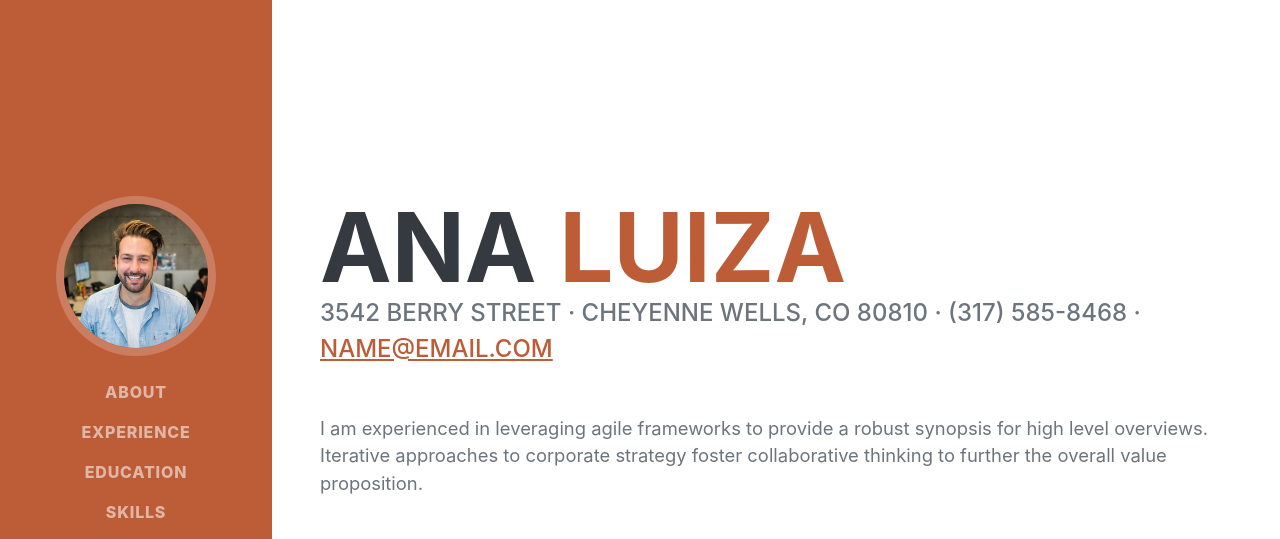
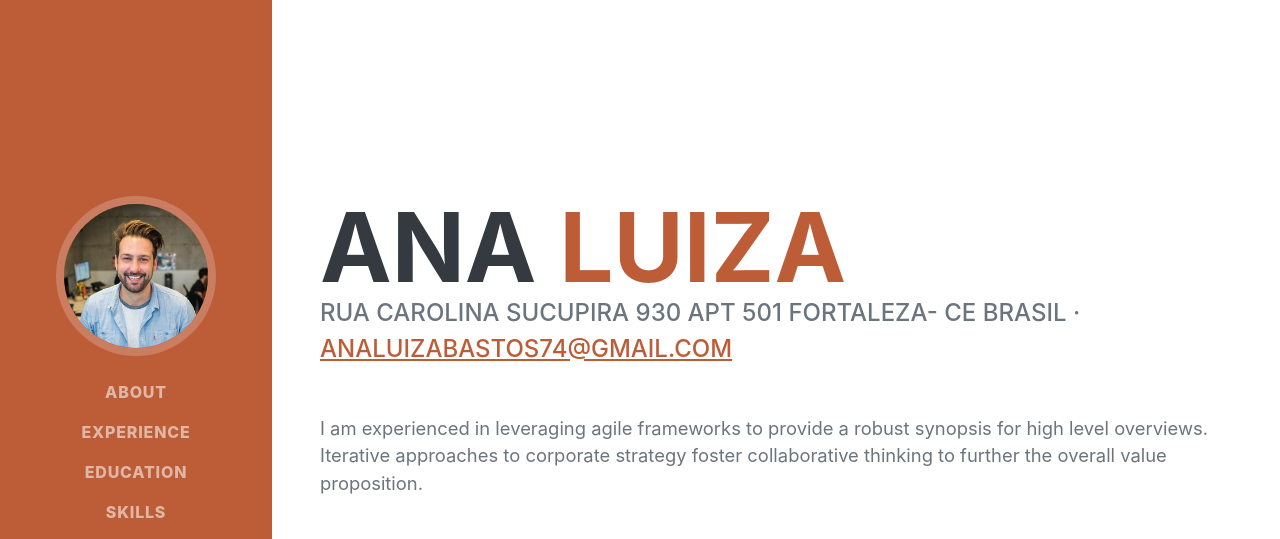
Before and after one commit to AnaLuiza74/AnaLuiza74.github.io, a plain HTML site: page index.html in a window 1280 px wide. Shown: the top 539 px of the page. Drawn offline with nearby package versions, Linux system fonts and the light colour scheme; a web font is replaced by a local one.

Commit message:
index.html
alteração no e mail

```diff
--- a/index.html
+++ b/index.html
@@ -44,8 +44,8 @@
                         <span class="text-primary">Luiza</span>
                     </h1>
                     <div class="subheading mb-5">
-                        3542 Berry Street · Cheyenne Wells, CO 80810 · (317) 585-8468 ·
-                        <a href="mailto:name@email.com">name@email.com</a>
+                        Rua Carolina Sucupira 930 apt 501 Fortaleza- CE Brasil ·
+                        <a href="mailto:name@email.com">analuizabastos74@gmail.com</a>
                     </div>
                     <p class="lead mb-5">I am experienced in leveraging agile frameworks to provide a robust synopsis for high level overviews. Iterative approaches to corporate strategy foster collaborative thinking to further the overall value proposition.</p>
                     <div class="social-icons">
```
